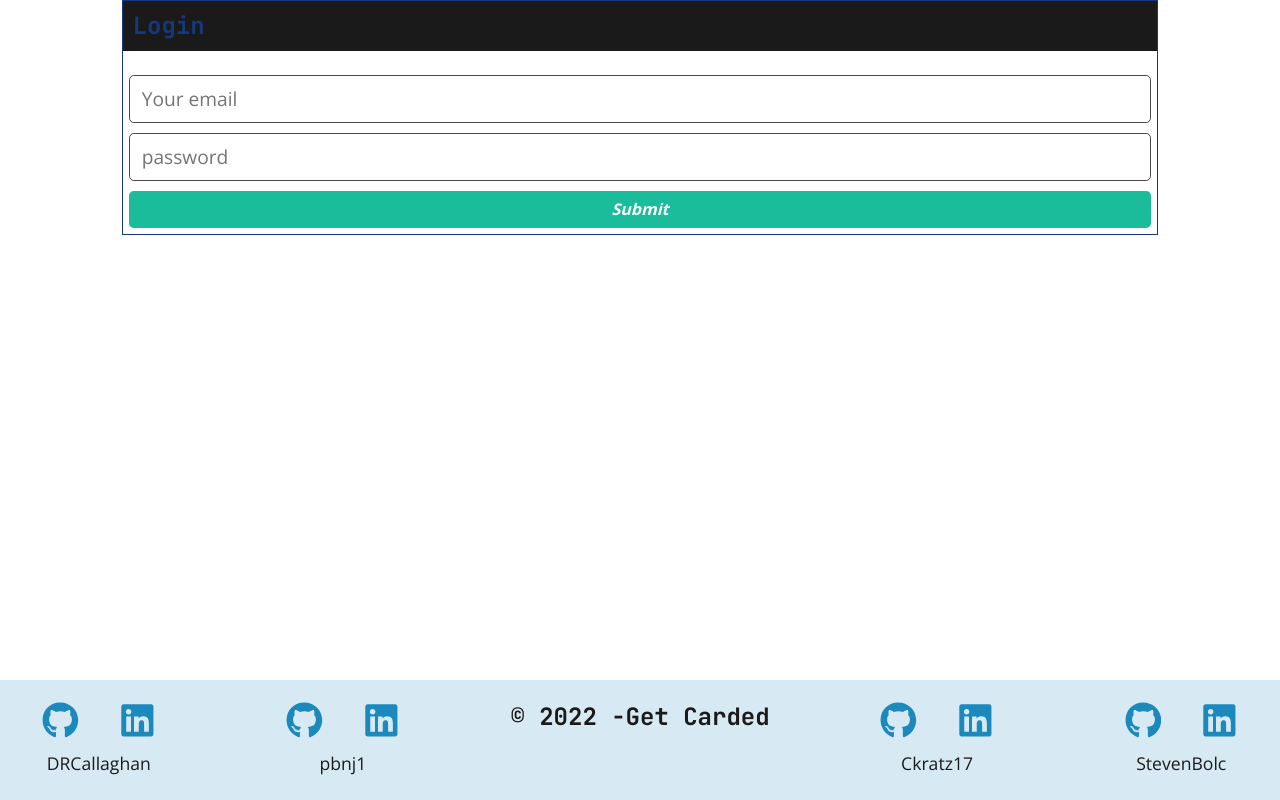
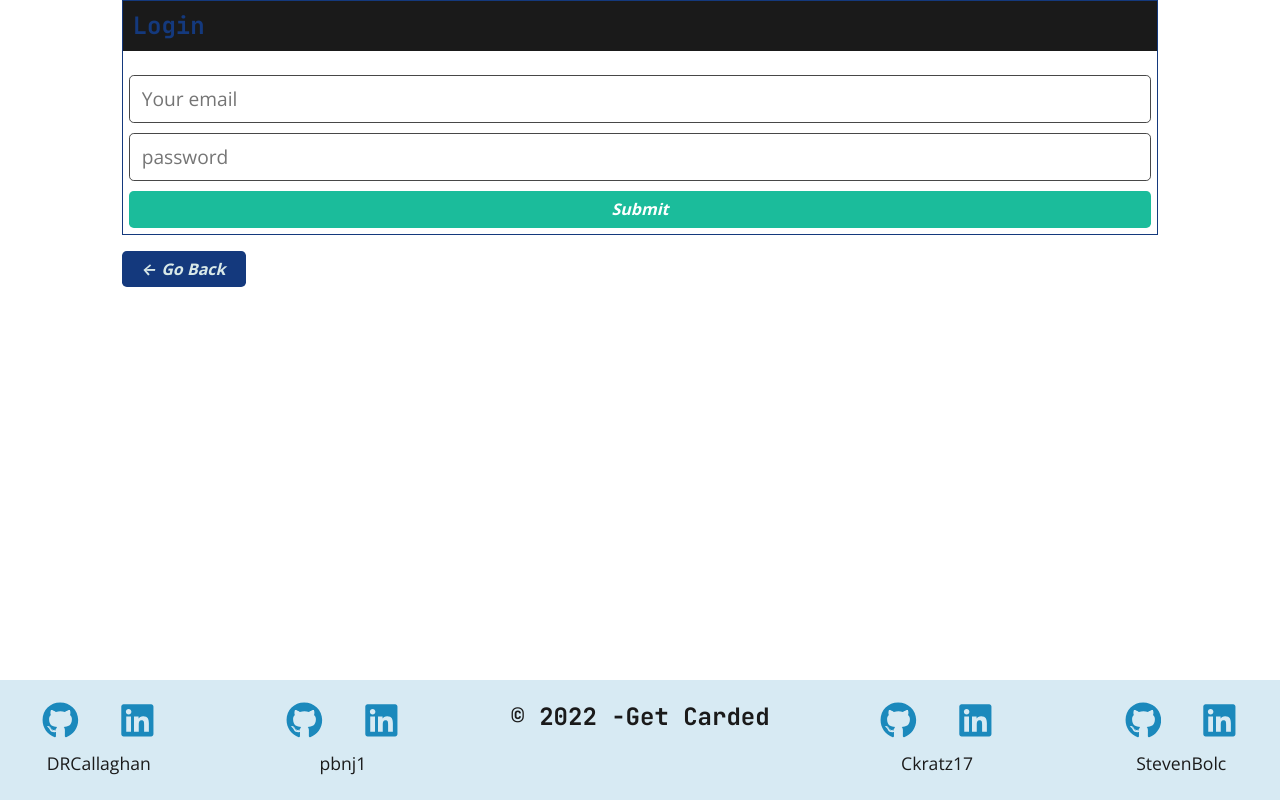
Before and after one commit to DRCallaghan/Carded, a React (Create React App) app in the folder client/: page /login in a window 1280 px wide. Built offline with nearby package versions, Linux system fonts and the light colour scheme.

Commit message:
added back button to login and sign up pages

```diff
--- a/client/src/pages/Login.js
+++ b/client/src/pages/Login.js
@@ -4,6 +4,7 @@ import { useMutation } from '@apollo/client';
 import { LOGIN_USER } from '../utils/mutations';
 import Footer from '../components/Footer';
 import Auth from '../utils/auth';
+import BackButton from '../components/Bootstrap/backButton';
 
 const Login = (props) => {
   const [formState, setFormState] = useState({ email: '', password: '' });
@@ -54,6 +55,7 @@ const Login = (props) => {
                 Success
               </p>
             ) : (
+
               <form onSubmit={handleFormSubmit}>
                 <input
                   className="form-input"
@@ -79,6 +81,7 @@ const Login = (props) => {
                   Submit
                 </button>
               </form>
+
             )}
 
             {error && (
@@ -88,6 +91,9 @@ const Login = (props) => {
             )}
           </div>
         </div>
+        <div className='backBtn'>
+            <BackButton />
+        </div>
       </div>
       <Footer />
     </main>
--- a/client/src/pages/Profile.js
+++ b/client/src/pages/Profile.js
@@ -38,7 +38,7 @@ const Profile = () => {
   if (!profile?.name) {
     return (
       <div className="flex-row justify-center">
-        <Header />
+
         <div className="col-12 col-md-10 my-3"></div>
         <h4>
           Email or password not found! Use the navigation links above to sign up or log in!
--- a/client/src/pages/Signup.js
+++ b/client/src/pages/Signup.js
@@ -3,7 +3,7 @@ import { useNavigate } from 'react-router-dom';
 import Footer from '../components/Footer';
 import { useMutation } from '@apollo/client';
 import { ADD_PROFILE } from '../utils/mutations';
-
+import BackButton from '../components/Bootstrap/backButton';
 import Auth from '../utils/auth';
 
 const Signup = () => {
@@ -112,6 +112,9 @@ const Signup = () => {
             )}
           </div>
         </div>
+        <div className='backBtn'>
+            <BackButton />
+        </div>
       </div>
       <Footer />
     </main>
```
Also changed, not shown: 1 other file (tests, documents, lock files or other folders).
